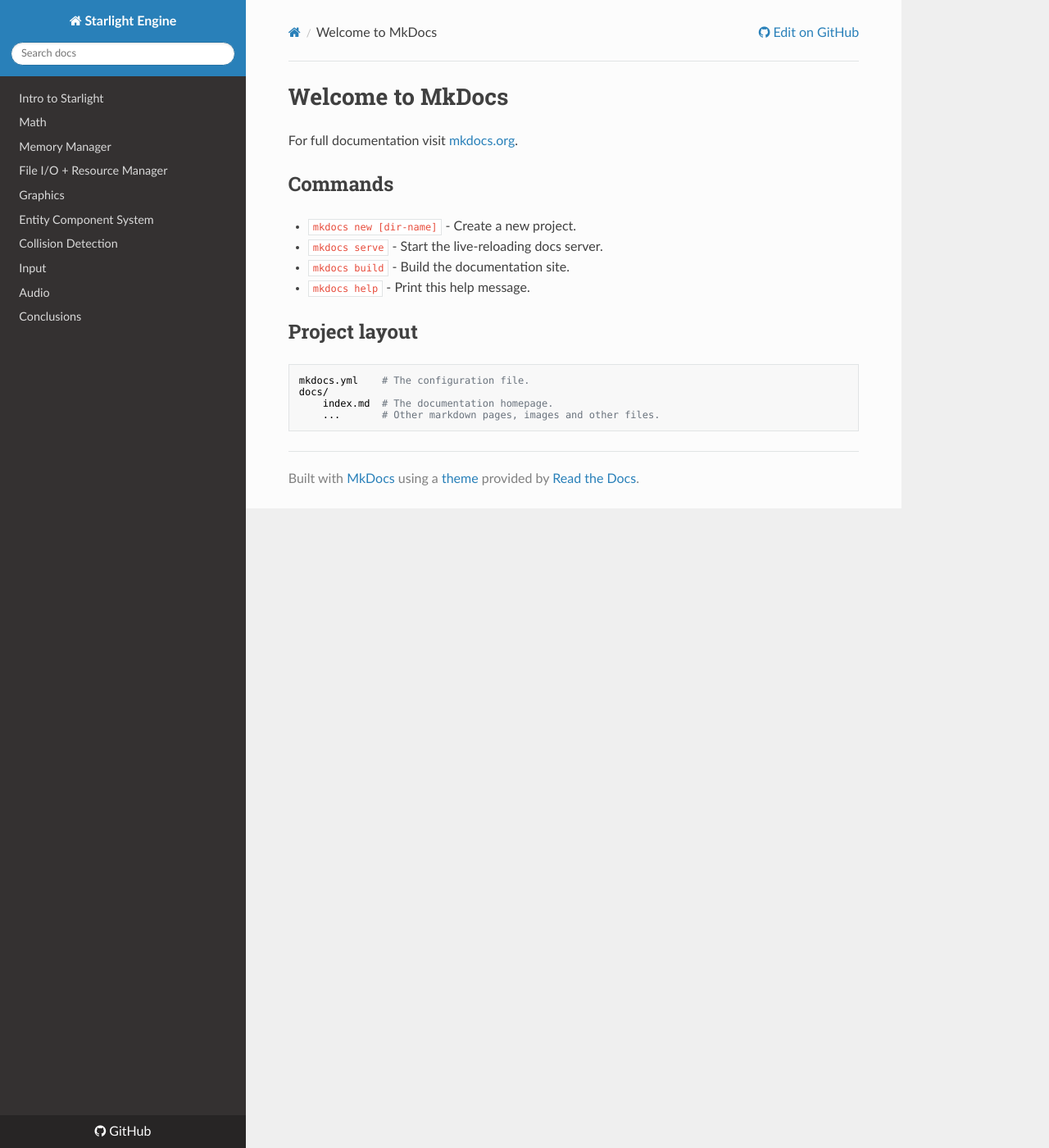
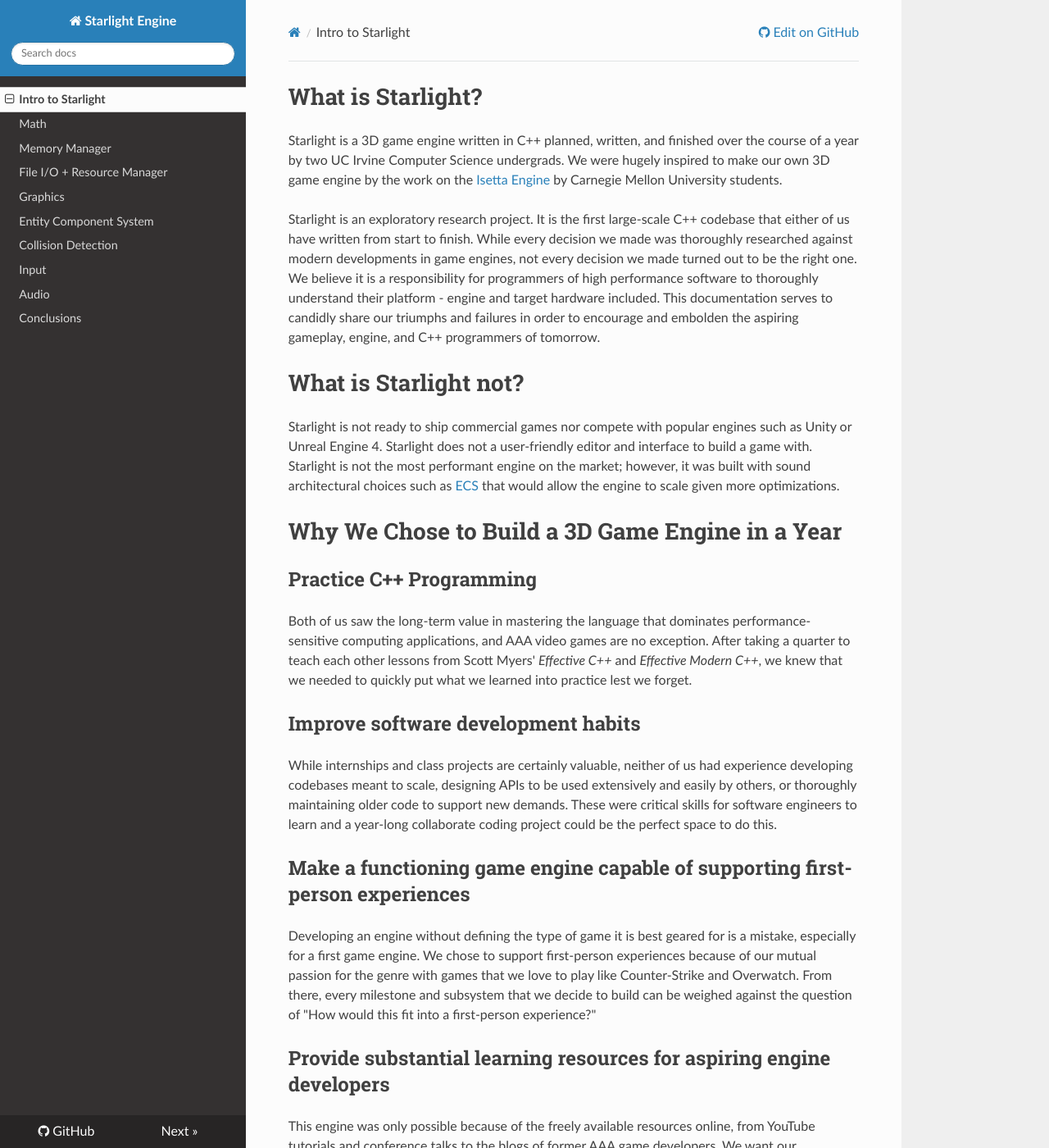
Before and after one commit to j-eriksmith/starlight-engine, an MkDocs documentation site: the page built from docs/docs/index.md, in a window 1280 px wide and 1400 px high. Shown: the whole window at 82% size. Built offline with MkDocs 1.6.1, drawn with Linux system fonts in a browser that asks for light colours; nearby versions of some CDN libraries; some of the changed text lies outside the part shown.

Commit message:
Intro merged into index

```diff
--- a/docs/docs/index.md
+++ b/docs/docs/index.md
@@ -1,17 +1,35 @@
-# Welcome to MkDocs
+# What is Starlight?
 
-For full documentation visit [mkdocs.org](https://mkdocs.org).
+Starlight is a 3D game engine written in C++ planned, written, and finished over the course of a year by two UC Irvine Computer Science undergrads. We were hugely inspired to make our own 3D game engine by the work on the [Isetta Engine](https://isetta.io/) by Carnegie Mellon University students.
 
-## Commands
+Starlight is an exploratory research project. It is the first large-scale C++ codebase that either of us have written from start to finish. While every decision we made was thoroughly researched against modern developments in game engines, not every decision we made turned out to be the right one. We believe it is a responsibility for programmers of high performance software to thoroughly understand their platform -  engine and target hardware included. This documentation serves to candidly share our triumphs and failures in order to encourage and embolden the aspiring gameplay, engine, and C++ programmers of tomorrow.
 
-* `mkdocs new [dir-name]` - Create a new project.
-* `mkdocs serve` - Start the live-reloading docs server.
-* `mkdocs build` - Build the documentation site.
-* `mkdocs help` - Print this help message.
+# What is Starlight not?
 
-## Project layout
+Starlight is not ready to ship commercial games nor compete with popular engines such as Unity or Unreal Engine 4. Starlight does not a user-friendly editor and interface to build a game with.  Starlight is not the most performant engine on the market; however, it was built with sound architectural choices such as [ECS](ecs.md) that would allow the engine to scale given more optimizations.
 
-    mkdocs.yml    # The configuration file.
-    docs/
-        index.md  # The documentation homepage.
-        ...       # Other markdown pages, images and other files.
+# Why We Chose to Build a 3D Game Engine in a Year
+
+## Practice C++ Programming
+
+Both of us saw the long-term value in mastering the language that dominates performance-sensitive computing applications, and AAA video games are no exception. After taking a quarter to teach each other lessons from Scott Myers' _Effective C++_ and _Effective Modern C++_, we knew that we needed to quickly put what we learned into practice lest we forget.
+
+## Improve software development habits
+
+While internships and class projects are certainly valuable, neither of us had experience developing codebases meant to scale, designing APIs to be used extensively and easily by others, or thoroughly maintaining older code to support new demands. These were critical skills for software engineers to learn and a year-long collaborate coding project could be the perfect space to do this.
+
+## Make a functioning game engine capable of supporting first-person experiences
+
+Developing an engine without defining the type of game it is best geared for is a mistake, especially for a first game engine. We chose to support first-person experiences because of our mutual passion for the genre with games that we love to play like Counter-Strike and Overwatch. From there, every milestone and subsystem that we decide to build can be weighed against the question of "How would this fit into a first-person experience?"
+
+## Provide substantial learning resources for aspiring engine developers
+
+This engine was only possible because of the freely available resources online, from YouTube tutorials and conference talks to the blogs of former AAA game developers. We want our development logs for this engine to be a small but immensely useful drop in the massive (and often hard to navigate) pool of available learning materials.
+
+# Initial Timeline
+|           | March 19 | April 19 | May 19 | June 19 | July 19 | Aug 19 | Sept 19 | Oct 19 | Nov 19 | Dec 19 | Jan 20 | Feb 20 | March 20 |
+|-----------|----------|----------|--------|---------|---------|--------|---------|--------|--------|--------|--------|--------|----------|
+| Jake      | Math     |  File I/O|File I/O|Internship|Internship|Internship|ECS  |ECS     |ECS     |ECS     | Audio  |Audio   |Polish    |
+| Alejandro | Memory Manager | Rendering, Input, UI |Rendering, Input, UI | Internship | Internship | Internship | Rendering, Networking| Rendering, Networking | Networking| Collision Detection |Collision Detection| Animation |Polish|
+
+Check out the [Conclusions](conclusions.md) page to see how the timeline evolved by the end of the project.
--- a/docs/mkdocs.yml
+++ b/docs/mkdocs.yml
@@ -2,7 +2,7 @@ site_name: Starlight Engine
 repo_url: https://github.com/j-eriksmith/starlight-engine
 edit_uri: null
 nav:
-  - Intro to Starlight: intro.md
+  - Intro to Starlight: index.md
   - Math: math.md
   - Memory Manager: memory.md
   - File I/O + Resource Manager: fileio.md
```
Also changed, not shown: docs/docs/intro.md (deleted, +0 -35 lines).
